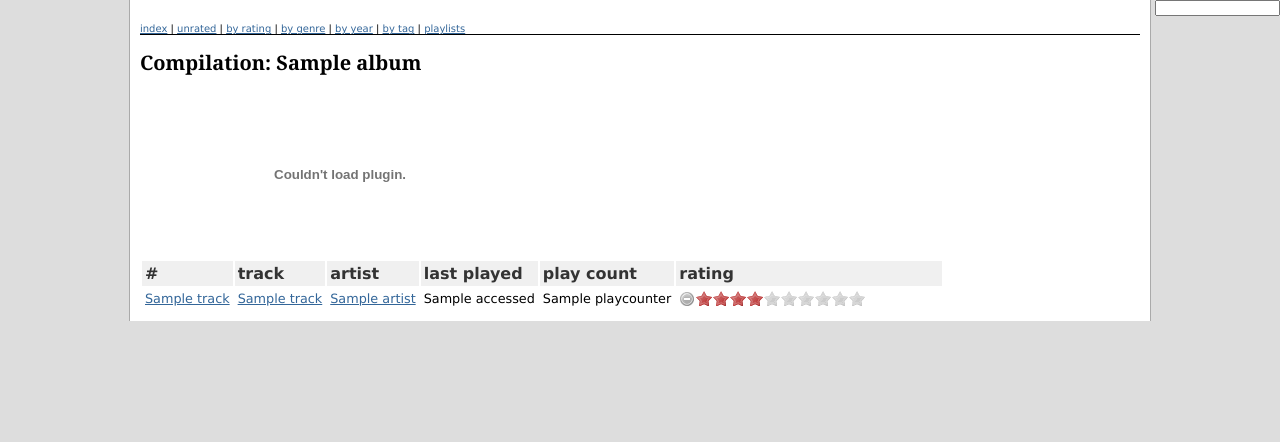
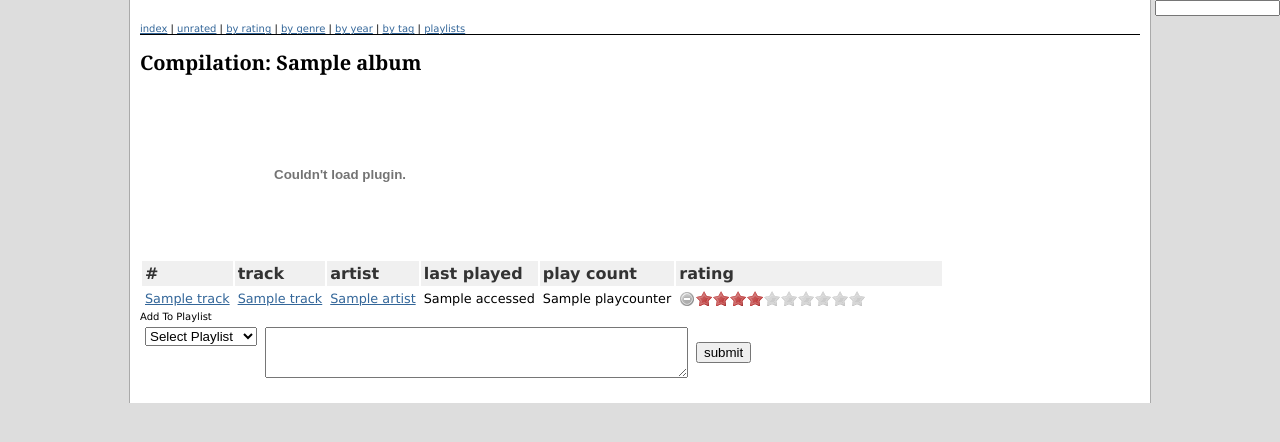
Before and after one commit to thraxil/maut, a Django app: template templates/music/album.html in a window 1280 px wide. Shown: the top 442 px of the page. Run offline with Django 3.2, Linux system fonts and the light colour scheme; the template is opened without the code that fills it: most values are stand-ins (such as "Sample title", 1, 10 or a date in 2020).

Commit message:
add entire album at a time to playlist

```diff
--- a/templates/music/album.html
+++ b/templates/music/album.html
@@ -51,4 +51,33 @@ data="/site_media/swf/xspf_player.swf?playlist_url=playlist/">
 </table>
 
 {% endwith %}
+
+{% if user_playlists %}
+<tr>
+  <th>Add To Playlist</th>
+  <td>
+    <form action="add_to_playlist/" method="post">
+      <table>
+	<tr>
+	  <td valign="top"><select name="playlist">
+	      <option value="">Select Playlist</option>
+	      <option value="">---------------</option>
+	      {% for playlist in user_playlists %}
+	      <option value="{{playlist.id}}">{{playlist.name}}</option>
+	      {% endfor %}
+	    </select>
+	  </td>
+	  <td>
+	    <textarea rows="3" cols="50" name="note"></textarea>
+	  </td>
+	  <td>
+	    <input type="submit" value="submit"/>
+	  </td>
+	</tr>
+      </table>
+    </form>
+  </td>
+</tr>
+{% endif %}
+
 {% endblock %}
--- a/urls.py
+++ b/urls.py
@@ -23,6 +23,7 @@ urlpatterns = patterns('',
                        (r'^album/(?P<id>\d+)/playlist/$','music.views.album_playlist'),
                        (r'^album/(?P<id>\d+)/m3u/$','music.views.album_m3u'),
                        (r'^album/(?P<id>\d+)/playm3u/$','music.views.album_play_m3u'),
+                       (r'^album/(?P<id>\d+)/add_to_playlist/$','music.views.add_album_to_playlist'),
                        (r'^track/(?P<id>\d+)/$','music.views.track'),
                        (r'^track/(?P<id>\d+)/played/$','music.views.played_track'),
                        (r'^track/(?P<id>\d+)/rate/$','music.views.rate_track'),
```
Also changed, not shown: music/views.py (+14 -1 lines).
